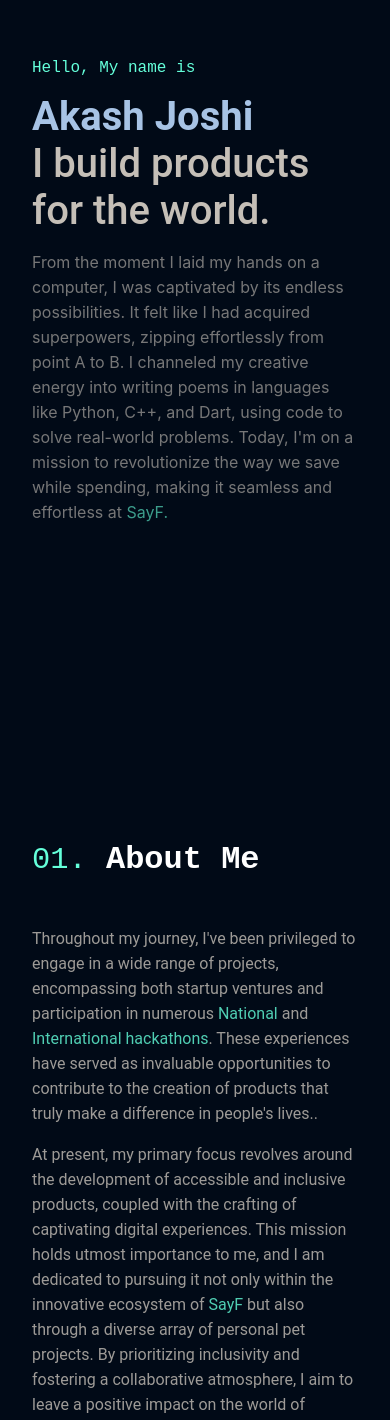
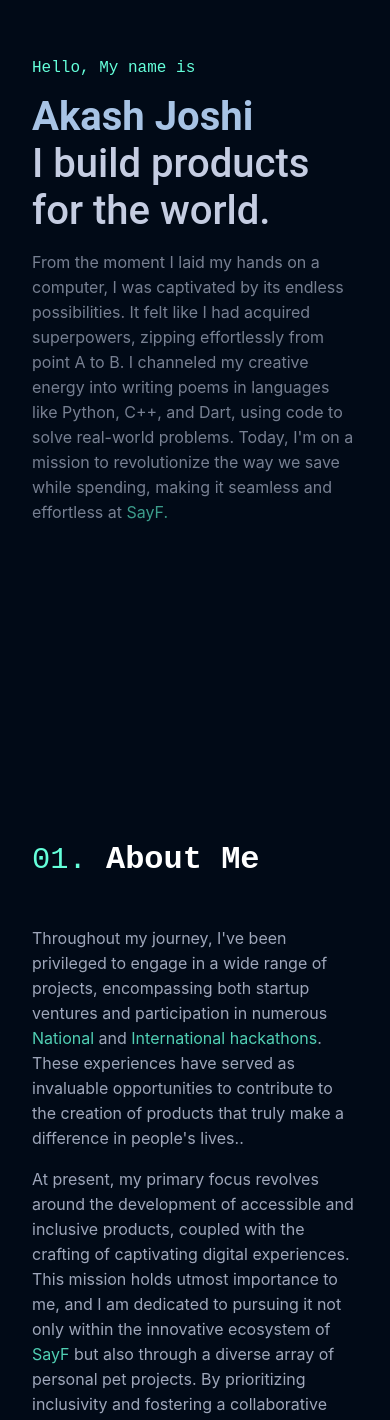
Before and after one commit to Theskyspace/portfolio-site, a React (Create React App) app: page / in a window 390 px wide. Shown: the part 130-1550 px from the top of the page. Built offline with nearby package versions, Linux system fonts and the light colour scheme.

Commit message:
Style : Font, Color and opactiy changes

```diff
--- a/src/components/AboutSection.css
+++ b/src/components/AboutSection.css
@@ -1,7 +1,7 @@
 :root {
     --light-purple: #A7C3E5;
     --green: #64FFDA;
-    --muted-text-color: #C5BFB7;
+    --muted-text-color: #dde5fce3;
     --dark-blue: #133E7C;
     --font-sans: 'Calibre', 'Inter', 'San Francisco', 'SF Pro Text', -apple-system, system-ui, sans-serif;
     --font-mono: 'SF Mono', 'Fira Code', 'Fira Mono', 'Roboto Mono', monospace;
@@ -48,6 +48,7 @@
     justify-content: start;
     height: 100%;
     color: var(--muted-text-color);
+    font-family: var(--font-sans);
     opacity: 0.8;
     line-height: 25px;
 }
--- a/src/components/HeroSection.css
+++ b/src/components/HeroSection.css
@@ -1,7 +1,6 @@
 :root {
     --light-purple: #A7C3E5;
     --green: #64FFDA;
-    --muted-text-color: #C5BFB7;
     --font-sans: 'Calibre', 'Inter', 'San Francisco', 'SF Pro Text', -apple-system, system-ui, sans-serif;
     --font-mono: 'SF Mono', 'Fira Code', 'Fira Mono', 'Roboto Mono', monospace;
     --fs-xl: clamp(40px, 8vw, 80px);
@@ -130,7 +129,7 @@
 }
 
 .line-text a {
-    color: #A19A8F;
+    color: var(--muted-text-color);
     padding-bottom: 1rem;
     font-family: var(--font-mono);
     font-weight: 100;
--- a/src/components/contact.css
+++ b/src/components/contact.css
@@ -29,8 +29,8 @@
 
 .contact-p{
     font-family: var(--font-sans);
+    color: var(--muted-text-color);
     font-weight: 400;
-    opacity: 0.5;
     line-height: 25px;
     /* Hacky way of putting it in the middle. */
     padding-left: 25%;
--- a/src/components/work.css
+++ b/src/components/work.css
@@ -182,7 +182,7 @@
     }
 
     .project-image img {
-        opacity: 0.2;
+        opacity: 0.1;
         width: auto;
         object-fit: cover;
         border-radius: 0px;
```
